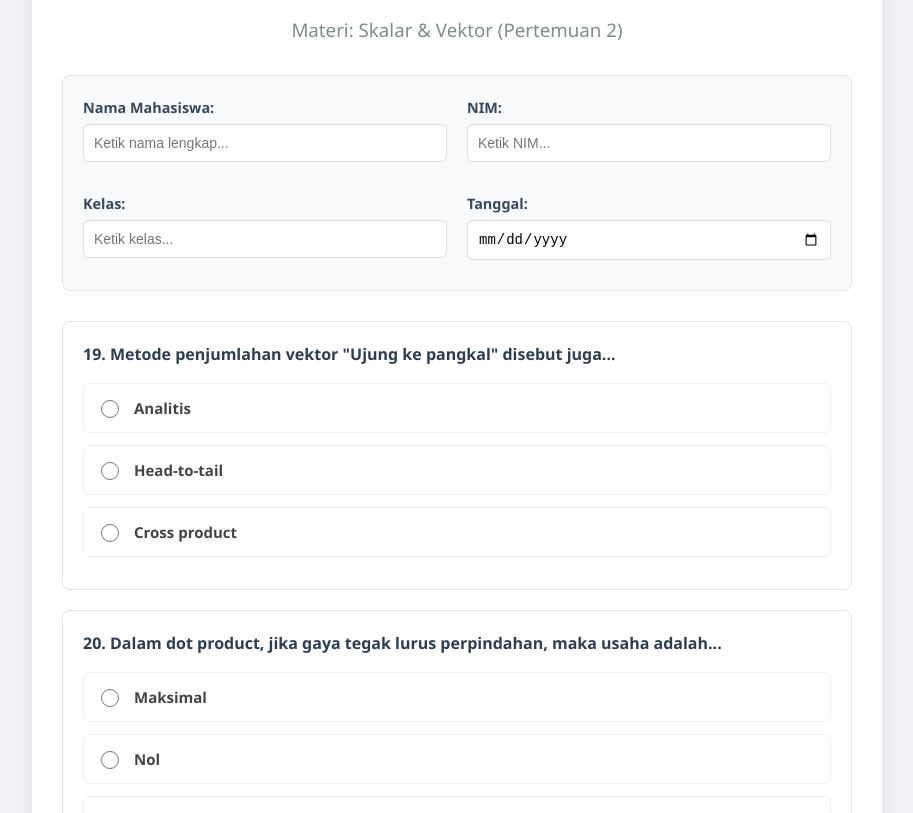
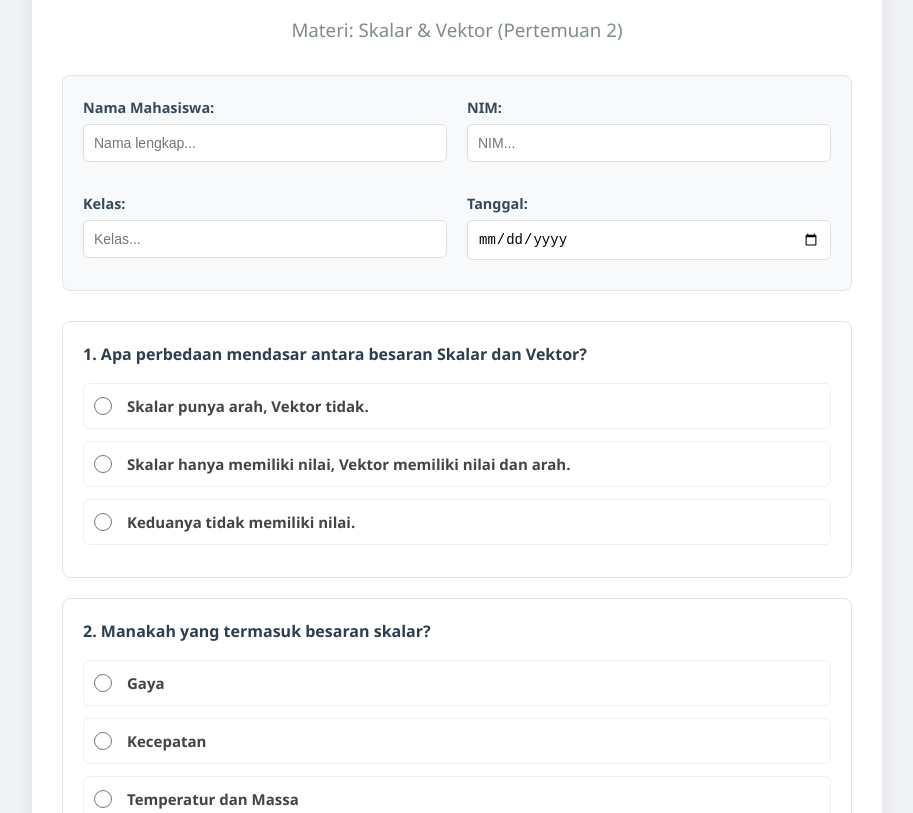
Before and after one commit to SIGIT-WIBAWA/Kuis-2-Mekanika-Teknik, a plain HTML site: page index.html in a window 1280 px wide. Shown: the part 139-952 px from the top of the page, without its empty margins (183-1096 px from the left). Drawn offline with Linux system fonts and the light colour scheme.

Commit message:
Update index.html

```diff
--- a/index.html
+++ b/index.html
@@ -17,20 +17,14 @@
         .question-card { background: #fff; padding: 20px; border-radius: 8px; margin-bottom: 20px; border: 1px solid #e1e4e8; page-break-inside: avoid; }
         .question-text { font-weight: bold; margin-bottom: 15px; color: #2c3e50; }
         .options-list { list-style: none; padding: 0; }
-        /* Menggeser radio button ke kiri rata dengan teks */
-        .option-item { display: flex; align-items: center; margin-bottom: 12px; padding: 12px; border-radius: 6px; border: 1px solid #f0f0f0; transition: background 0.2s; cursor: pointer; }
+        .option-item { display: flex; align-items: center; margin-bottom: 12px; padding: 10px; border-radius: 6px; border: 1px solid #f0f0f0; cursor: pointer; transition: background 0.2s; }
         .option-item:hover { background-color: #f0f7ff; }
-        .option-item input[type="radio"] { margin-right: 15px; cursor: pointer; width: 18px; height: 18px; flex-shrink: 0; }
+        .option-item input[type="radio"] { margin: 0 15px 0 0; cursor: pointer; width: 18px; height: 18px; flex-shrink: 0; }
         .option-label { cursor: pointer; font-size: 15px; color: #444; }
         .btn-box { text-align: center; margin-top: 30px; padding-bottom: 50px; }
         #btn-save-pdf { background: #27ae60; color: white; padding: 15px 40px; border: none; border-radius: 8px; cursor: pointer; font-size: 16px; font-weight: bold; transition: 0.3s; box-shadow: 0 4px 6px rgba(39, 174, 96, 0.2); }
         #btn-save-pdf:hover { background: #219150; transform: translateY(-2px); }
-
-        @media print {
-            #btn-save-pdf { display: none; }
-            body { background: white; padding: 0; }
-            .main-container { box-shadow: none; border: none; }
-        }
+        @media print { #btn-save-pdf { display: none; } body { background: white; padding: 0; } .main-container { box-shadow: none; border: none; } }
     </style>
 </head>
 <body>
@@ -40,62 +34,53 @@
         <h3>Materi: Skalar & Vektor (Pertemuan 2)</h3>
 
         <div class="info-grid">
-            <div class="input-group">
-                <label>Nama Mahasiswa:</label>
-                <input type="text" id="std-nama" placeholder="Ketik nama lengkap...">
-            </div>
-            <div class="input-group">
-                <label>NIM:</label>
-                <input type="text" id="std-nim" placeholder="Ketik NIM...">
-            </div>
-            <div class="input-group">
-                <label>Kelas:</label>
-                <input type="text" id="std-kelas" placeholder="Ketik kelas...">
-            </div>
-            <div class="input-group">
-                <label>Tanggal:</label>
-                <input type="date" id="std-tgl">
-            </div>
+            <div class="input-group"><label>Nama Mahasiswa:</label><input type="text" id="std-nama" placeholder="Nama lengkap..."></div>
+            <div class="input-group"><label>NIM:</label><input type="text" id="std-nim" placeholder="NIM..."></div>
+            <div class="input-group"><label>Kelas:</label><input type="text" id="std-kelas" placeholder="Kelas..."></div>
+            <div class="input-group"><label>Tanggal:</label><input type="date" id="std-tgl"></div>
         </div>
 
         <form id="quizForm">
-            <div class="question-card">
-                <div class="question-text">19. Metode penjumlahan vektor "Ujung ke pangkal" disebut juga...</div>
-                <div class="options-list">
-                    <label class="option-item">
-                        <input type="radio" name="q19">
-                        <span class="option-label">Analitis</span>
-                    </label>
-                    <label class="option-item">
-                        <input type="radio" name="q19">
-                        <span class="option-label">Head-to-tail</span>
-                    </label>
-                    <label class="option-item">
-                        <input type="radio" name="q19">
-                        <span class="option-label">Cross product</span>
-                    </label>
-                </div>
-            </div>
+            <script>
+                const questions = [
+                    ["Apa perbedaan mendasar antara besaran Skalar dan Vektor?", ["Skalar punya arah, Vektor tidak.", "Skalar hanya memiliki nilai, Vektor memiliki nilai dan arah.", "Keduanya tidak memiliki nilai."]],
+                    ["Manakah yang termasuk besaran skalar?", ["Gaya", "Kecepatan", "Temperatur dan Massa"]],
+                    ["Simbol vektor satuan untuk arah sumbu Y positif adalah...", ["i", "j", "k"]],
+                    ["Berapakah besar (magnitudo) dari vektor A = 3i + 4j?", ["5", "7", "25"]],
+                    ["Jika A = 2i + 3j dan B = -1i + 4j, berapakah resultan R = A + B?", ["3i + 7j", "1i + 7j", "1i - 1j"]],
+                    ["Konsep utama dari Dot Product adalah mengukur...", ["Seberapa searah", "Hasil rotasi", "Luas bidang"]],
+                    ["Hasil dari perkalian titik (Dot Product) adalah besaran...", ["Vektor", "Skalar", "Matriks"]],
+                    ["Rumus besar resultan dua vektor dengan sudut θ adalah...", ["T = R + S", "T = √(R² + S² + 2RS cos θ)", "T = R × S sin θ"]],
+                    ["Perkalian silang (Cross Product) menghasilkan besaran...", ["Skalar baru", "Vektor baru", "Nilai nol"]],
+                    ["Contoh aplikasi Cross Product dalam fisika adalah...", ["Usaha (Work)", "Torsi", "Massa jenis"]],
+                    ["Berapakah hasil i ⋅ j dalam dot product?", ["1", "0", "k"]],
+                    ["Sifat anti-komutatif (A × B = -B × A) berlaku pada...", ["Penjumlahan", "Dot Product", "Cross Product"]],
+                    ["Jika sudut antara dua vektor adalah 90°, maka nilai cos θ adalah...", ["1", "0", "0.5"]],
+                    ["Satuan dari Torsi berdasarkan contoh soal adalah...", ["Joule", "Newton-meter (Nm)", "Watt"]],
+                    ["Formulasi vektor 3D yang benar adalah...", ["R = Rx + Ry + Rz", "R = Rxi + Ryj + Rzk", "R = (Rx, Ry)"]],
+                    ["Usaha (W) dihitung dengan rumus...", ["F ⋅ s cos θ", "F × s sin θ", "m ⋅ a"]],
+                    ["Hasil dari i × j dalam cross product adalah...", ["1", "0", "k"]],
+                    ["Jika dua vektor R=10 dan S=10 membentuk sudut 60°, berapakah besar resultannya?", ["20", "17.32", "10"]],
+                    ["Metode penjumlahan vektor \"Ujung ke pangkal\" disebut juga...", ["Analitis", "Head-to-tail", "Cross product"]],
+                    ["Dalam dot product, jika gaya tegak lurus perpindahan, maka usaha adalah...", ["Maksimal", "Nol", "Negatif"]]
+                ];
 
-            <div class="question-card">
-                <div class="question-text">20. Dalam dot product, jika gaya tegak lurus perpindahan, maka usaha adalah...</div>
-                <div class="options-list">
-                    <label class="option-item">
-                        <input type="radio" name="q20">
-                        <span class="option-label">Maksimal</span>
-                    </label>
-                    <label class="option-item">
-                        <input type="radio" name="q20">
-                        <span class="option-label">Nol</span>
-                    </label>
-                    <label class="option-item">
-                        <input type="radio" name="q20">
-                        <span class="option-label">Negatif</span>
-                    </label>
-                </div>
-            </div>
+                const form = document.getElementById('quizForm');
+                questions.forEach((q, i) => {
+                    let optionsHtml = q[1].map(opt => `
+                        <label class="option-item">
+                            <input type="radio" name="q${i+1}">
+                            <span class="option-label">${opt}</span>
+                        </label>`).join('');
 
-            </form>
+                    form.innerHTML += `
+                        <div class="question-card">
+                            <div class="question-text">${i+1}. ${q[0]}</div>
+                            <div class="options-list">${optionsHtml}</div>
+                        </div>`;
+                });
+            </script>
+        </form>
     </div>
 
     <div class="btn-box">
@@ -106,18 +91,15 @@
         function exportToPDF() {
             const element = document.getElementById('quiz-area');
             const nim = document.getElementById('std-nim').value || 'MHS';
-
             const options = {
-                margin:       [0.5, 0.5],
-                filename:     'Hasil_Kuis_Mekanika_' + nim + '.pdf',
-                image:        { type: 'jpeg', quality: 0.98 },
-                html2canvas:  { scale: 2, useCORS: true },
-                jsPDF:        { unit: 'in', format: 'a4', orientation: 'portrait' }
+                margin: 0.5,
+                filename: 'Hasil_Kuis_Mekanika_' + nim + '.pdf',
+                image: { type: 'jpeg', quality: 0.98 },
+                html2canvas: { scale: 2, useCORS: true },
+                jsPDF: { unit: 'in', format: 'a4', orientation: 'portrait' }
             };
-
             html2pdf().set(options).from(element).save();
         }
     </script>
-
 </body>
 </html>
```
